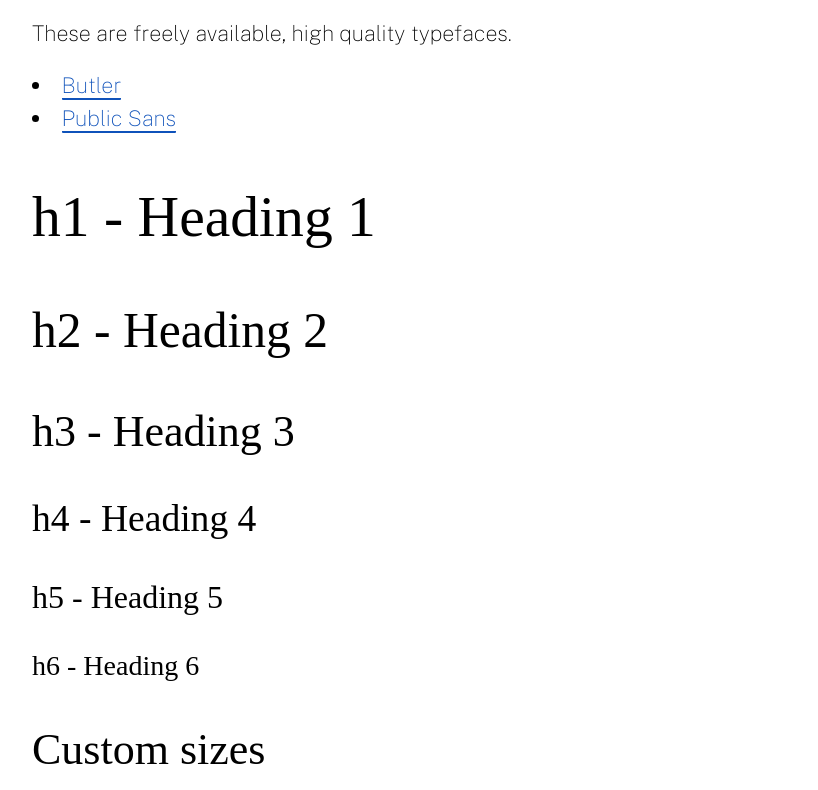
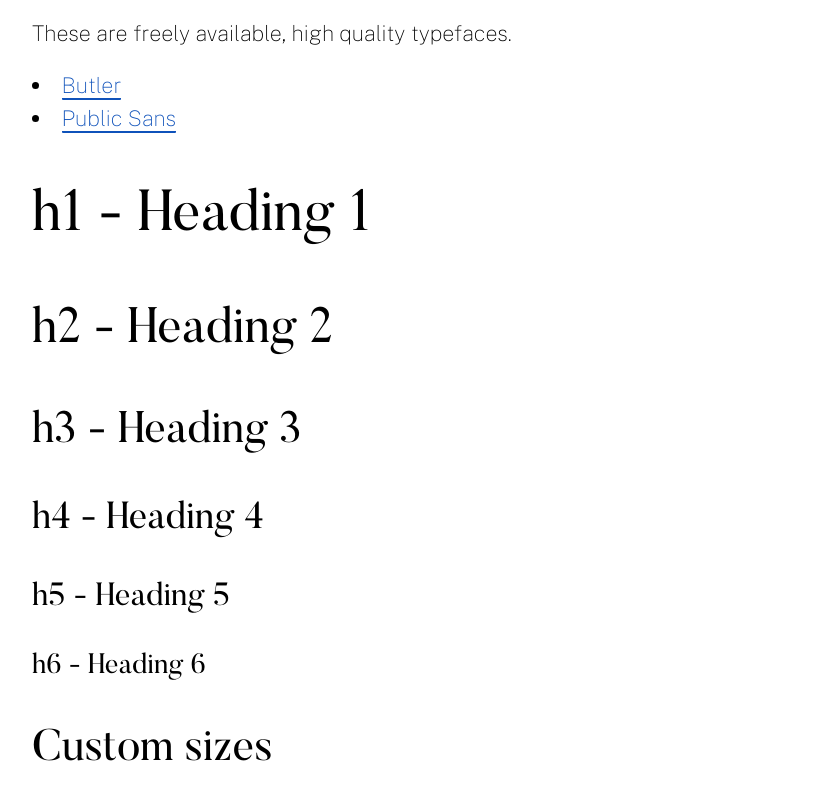
Before and after one commit to SiddharthSham/spirit, a website with bundled scripts: page index.html in a window 1280 px wide. Shown: the part 610-1400 px from the top of the page, without its empty margins (224-1042 px from the left). Built offline with nearby package versions, Linux system fonts and the light colour scheme.

Commit message:
Fix font usage

```diff
--- a/scss/_variables.scss
+++ b/scss/_variables.scss
@@ -1,2 +1,2 @@
 $sans-font: 'Public Sans', sans-serif;
-$serif-font: 'Butler Regular', serif;
+$serif-font: 'Butler', serif;
```
Also changed, not shown: dist/index.html, dist/index.js, 6 other files.
